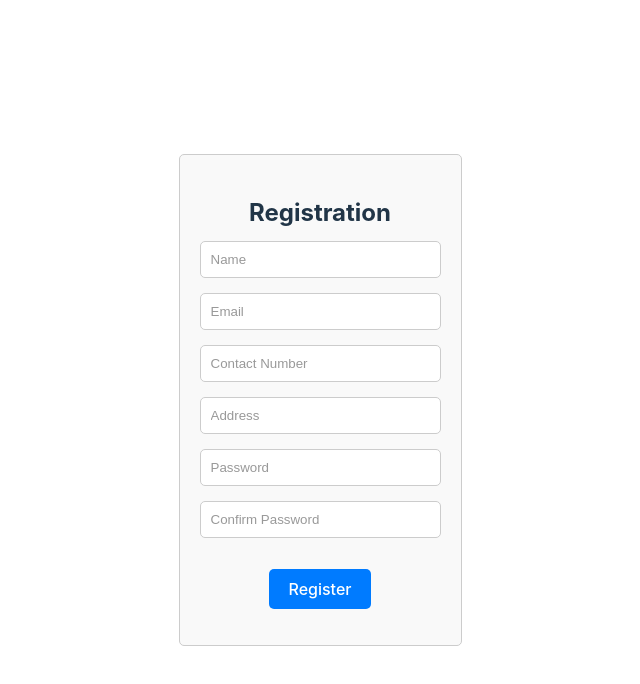
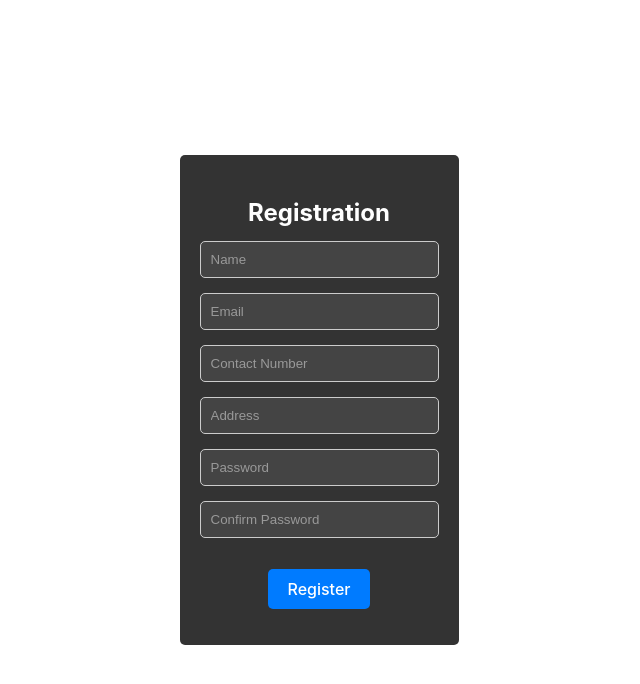
Before and after one commit to SaurabhT91/MeetSpace, a React (Vite) app in the folder MeetSpaceClient/: page /registration/1 in a window 1280 px wide. Shown: the top 684 px of the page, without its empty margins (341-981 px from the left). Built offline with nearby package versions, Linux system fonts and the light colour scheme.

Commit message:
updated store.js
to resolve the error created by redux persist of A non-serializable value was detected in action, in the path : 'register'  add ignore actions FLUSH, REHYDRATE, PAUSE, PERSIST, PURGE, REGISTER.

```diff
--- a/MeetSpaceClient/src/main.jsx
+++ b/MeetSpaceClient/src/main.jsx
@@ -4,7 +4,7 @@ import { PersistGate } from "redux-persist/integration/react";
 
 import { Provider } from "react-redux";
 import { createBrowserRouter, RouterProvider } from "react-router-dom";
-import { store, persistor } from "./store";
+import store, { persistor } from "./store";
 
 import "./index.css";
 import ErrorPage from "./pages/error-page.jsx";
--- a/MeetSpaceClient/src/pages/Login.jsx
+++ b/MeetSpaceClient/src/pages/Login.jsx
@@ -20,6 +20,7 @@ function Login() {
     dispatch(setUser(data.user));
     navigate("/dashboard");
   } catch (error) {
+    console.error("Caught error:", error);
     if (error.status === 404) {
       dispatch(
         setError(
@@ -31,6 +32,7 @@ function Login() {
     } else if (error.status === 422) {
       dispatch(setError(error.data.errors));
     } else {
+      console.error("Unexpected error:", error);
       if (error.name === "FetchError") {
         setNetworkError(true);
       }
@@ -40,7 +42,6 @@ function Login() {
     }
   }
 };
-
 
   const handleSubmit = async (e) => {
     e.preventDefault();
@@ -59,7 +60,7 @@ function Login() {
             type="email"
             placeholder="Enter your email address"
             value={email}
-            autocomplete="username"
+            autoComplete="username"
             onChange={(e) => setEmail(e.target.value)}
           />
         </div>
@@ -70,7 +71,7 @@ function Login() {
             type="password"
             placeholder="Enter your password"
             value={password}
-            autocomplete="current-password"
+            autoComplete="current-password"
             onChange={(e) => setPassword(e.target.value)}
           />
         </div>
--- a/MeetSpaceClient/src/pages/registration.jsx
+++ b/MeetSpaceClient/src/pages/registration.jsx
@@ -6,9 +6,8 @@ import {
   setError,
   selectRegistering,
   selectRegistrationError,
-} from "../slices/registrationSlice"; // Import setRegistering and setError
-
-import "../styles/registration.css";
+} from "../slices/registrationSlice";
+import "../styles/registration.css"; // Import the CSS file
 import { useParams } from "react-router-dom";
 
 function Registration() {
@@ -30,7 +29,7 @@ function Registration() {
   const handleSubmit = async (e) => {
     e.preventDefault();
 
-    dispatch(setRegistering(true)); // Corrected dispatch
+    dispatch(setRegistering(true));
 
     const userData = {
       name,
@@ -54,7 +53,6 @@ function Registration() {
       window.location.href = "/";
     } catch (error) {
       dispatch(setError("Registration failed. Please try again."));
-
       console.error("Registration error:", error);
     } finally {
       dispatch(setRegistering(false));
--- a/MeetSpaceClient/src/store.js
+++ b/MeetSpaceClient/src/store.js
@@ -1,19 +1,27 @@
-import { configureStore } from "@reduxjs/toolkit";
+import { configureStore} from "@reduxjs/toolkit";
 import { setupListeners } from "@reduxjs/toolkit/query/react";
 import { persistStore, persistReducer } from "redux-persist";
 import storage from "redux-persist/lib/storage";
+import {
+  FLUSH,
+  REHYDRATE,
+  PAUSE,
+  PERSIST,
+  PURGE,
+  REGISTER,
+} from "redux-persist/es/constants";
 import { combineReducers } from "redux";
-import authReducer from "./slices/authSlice";
 import { authApi } from "./services/authAPI";
 import { bookingInfoAPI } from "./services/bookingInfoAPI";
 import { campusAndRoomInfoAPI } from "./services/campus&roomInfoAPI";
 import { bookMeetSpaceAPI } from "./services/bookMeetSpaceAPI";
 import { inviteAPI } from "./services/inviteAPI";
-import { registrationSlice } from "./slices/registrationSlice";
 import { registrationApi } from "./services/registrationAPI";
-import { addCampusSlice } from "./slices/addCampusSlice";
 import { addCampusApi } from "./services/addCampusAPI";
 import { addRoomsAPI } from "./services/addRoomsAPI";
+import authReducer from "./slices/authSlice";
+import { registrationSlice } from "./slices/registrationSlice";
+import { addCampusSlice } from "./slices/addCampusSlice";
 
 const persistConfig = {
   key: "root",
@@ -36,22 +44,27 @@ const rootReducer = combineReducers({
 });
 
 const persistedReducer = persistReducer(persistConfig, rootReducer);
-// Ensure that persistedReducer is being used
-export const store = configureStore({
-  reducer: persistedReducer, // persistedReducer instead of combineReducers
+
+const store = configureStore({
+  reducer: persistedReducer,
   middleware: (getDefaultMiddleware) =>
-    getDefaultMiddleware().concat([
+    getDefaultMiddleware({
+      serializableCheck: {
+        ignoredActions: [FLUSH, REHYDRATE, PAUSE, PERSIST, PURGE, REGISTER],
+      },
+    }).concat(
       authApi.middleware,
       bookingInfoAPI.middleware,
       campusAndRoomInfoAPI.middleware,
       bookMeetSpaceAPI.middleware,
       registrationApi.middleware,
       addCampusApi.middleware,
-      addRoomsAPI.middleware,
-    ]),
+      addRoomsAPI.middleware
+      // Add any other middleware here
+    ),
 });
-
 
 setupListeners(store.dispatch);
 
 export const persistor = persistStore(store);
+export default store;
--- a/MeetSpaceClient/src/styles/login.css
+++ b/MeetSpaceClient/src/styles/login.css
@@ -1,12 +1,12 @@
-/* login.css */
-
 .loginContainer {
   max-width: 400px;
   margin: 0 auto;
   padding: 20px;
   border: 1px solid #ccc;
   border-radius: 5px;
-  background-color: #f9f9f9;
+  background-color: #333; /* Dark background color */
+  color: white; /* White text color */
+  box-shadow: 0px 0px 10px rgba(255, 255, 255, 0.5); /* White border shadow */
 }
 
 .loginContainer h2 {
@@ -33,6 +33,19 @@
   box-sizing: border-box;
 }
 
+/* Set text color to white for email and password inputs */
+.loginContainer input[type="email"],
+.loginContainer input[type="password"] {
+  color: #fff;
+  background-color: #444; /* Dark background color for inputs */
+}
+
+/* Set placeholder text color to light gray */
+.loginContainer input[type="email"]::placeholder,
+.loginContainer input[type="password"]::placeholder {
+  color: #999;
+}
+
 .loginContainer button {
   padding: 10px 20px;
   background-color: #007bff;
--- a/MeetSpaceClient/src/styles/registration.css
+++ b/MeetSpaceClient/src/styles/registration.css
@@ -1,13 +1,13 @@
 .registration-container {
-  width: 100%; /* Optionally, set width to 100% */
-  max-width: 800px; /* Set a fixed width */
+  width: 100%;
+  max-width: 800px;
   margin: 0 auto;
   padding: 20px;
-  border: 1px solid #ccc;
   border-radius: 5px;
-  background-color: #f9f9f9;
+  background-color: #333; /* Dark background color */
+  color: white; /* White text color */
+  box-shadow: 0px 0px 10px rgba(255, 255, 255, 0.5); /* White border shadow */
 }
-
 
 .registration-container h2 {
   font-size: 24px;
@@ -26,10 +26,12 @@
   border: 1px solid #ccc;
   border-radius: 5px;
   box-sizing: border-box;
+  color: #333; /* Set text color to dark gray */
+  background-color: #444; /* Dark background color for inputs */
 }
 
 .registration-container input::placeholder {
-  color: #999;
+  color: #999; /* Set placeholder text color to light gray */
 }
 
 .registration-container button {
--- a/package.json
+++ b/package.json
@@ -1,5 +1,6 @@
 {
   "dependencies": {
+    "@reduxjs/toolkit": "^2.2.3",
     "bcryptjs": "^2.4.3"
   }
 }
```
Also changed, not shown: 1 other file (tests, documents, lock files or other folders). Lines whose indentation alone changed are shown as unchanged.
